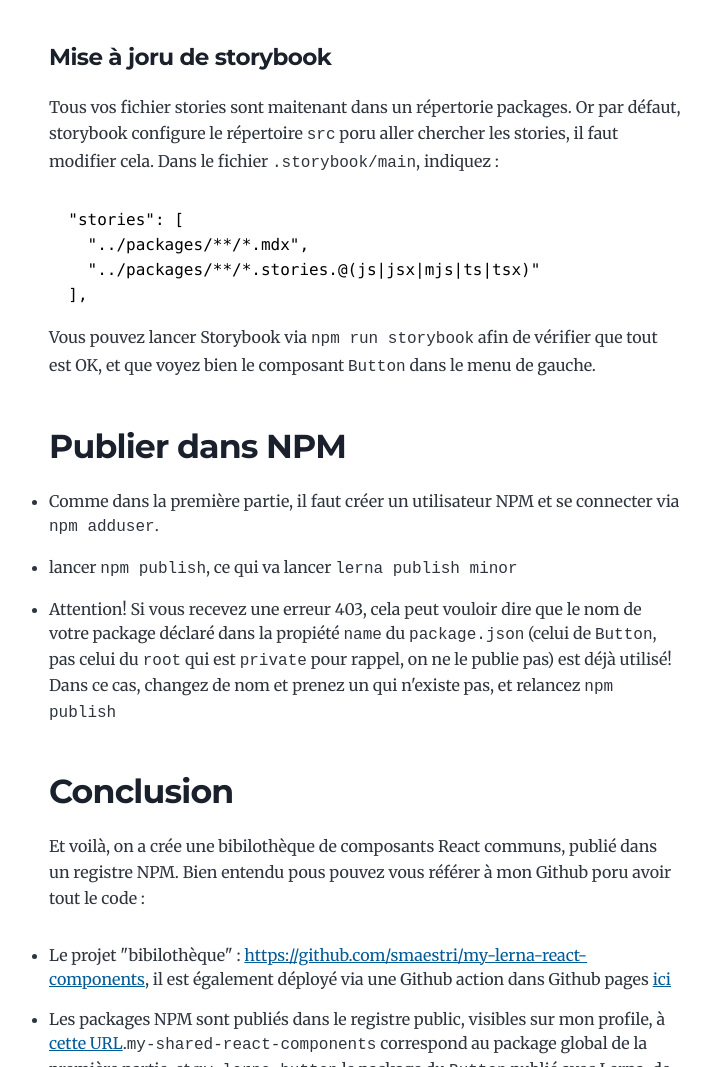
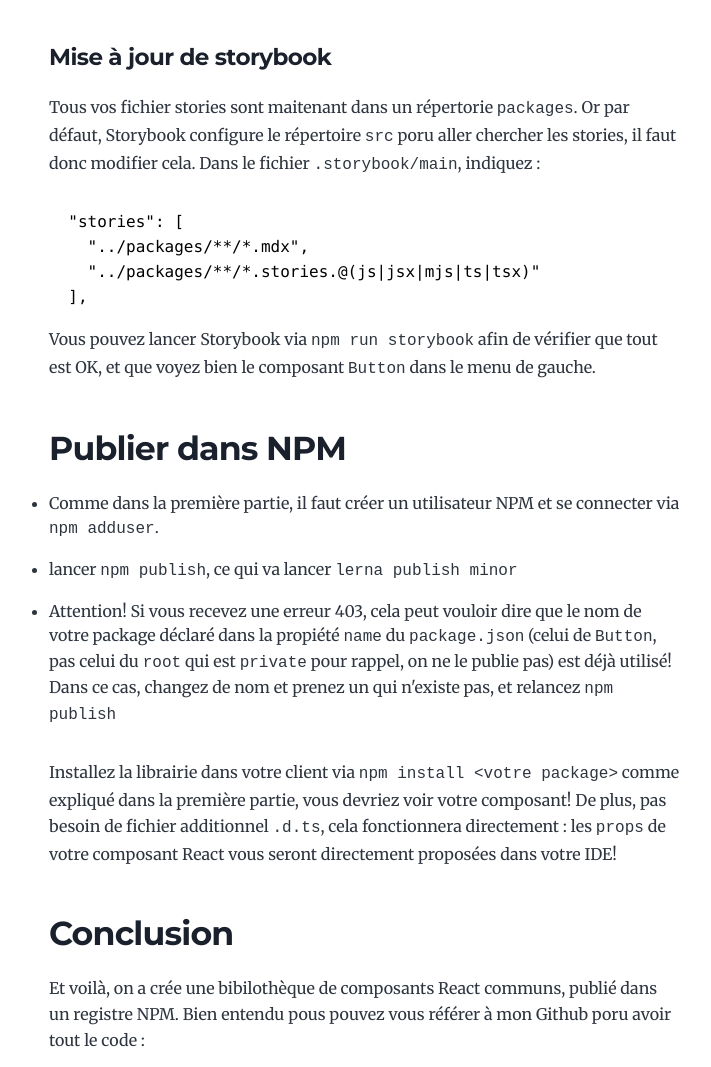
Before and after one commit to smaestri/blog, a Gatsby site: page /2025-03-10-Bibliotheque-React-part2/ in a window 1280 px wide. Shown: the part 4138-5205 px from the top of the page, without its empty margins (275-986 px from the left). Built offline with nearby package versions, Linux system fonts and the light colour scheme; Gatsby itself is replaced by a stand-in of ours; some packages are replaced by stand-ins of ours; code samples lack their colours.

Commit message:
fix typo

````diff
--- a/content/blog/2025-03-10-Bibliotheque-React-part2.md
+++ b/content/blog/2025-03-10-Bibliotheque-React-part2.md
@@ -113,9 +113,9 @@ Voici la section `build` du fichier `package.json` du `root`:
   }
   ```
 
-#### Mise à joru de storybook
+#### Mise à jour de storybook
 
-Tous vos fichier stories sont maitenant dans un répertorie packages. Or par défaut, storybook configure le répertoire `src` poru aller chercher les stories, il faut modifier cela. Dans le fichier `.storybook/main`, indiquez :
+Tous vos fichier stories sont maitenant dans un répertorie `packages`. Or par défaut, Storybook configure le répertoire `src` poru aller chercher les stories, il faut donc modifier cela. Dans le fichier `.storybook/main`, indiquez :
 
 ```json
   "stories": [
@@ -131,6 +131,7 @@ Vous pouvez lancer Storybook via `npm run storybook` afin de vérifier que tout
 - lancer `npm publish`, ce qui va lancer `lerna publish minor`
 - Attention! Si vous recevez une erreur 403, cela peut vouloir dire que le nom de votre package déclaré dans la propiété `name` du `package.json` (celui de `Button`, pas celui du `root` qui est `private` pour rappel, on ne le publie pas) est déjà utilisé! Dans ce cas, changez de nom et prenez un qui n'existe pas, et relancez `npm publish`
 
+Installez la librairie dans votre client via `npm install <votre package>` comme expliqué dans la première partie, vous devriez voir votre composant! De plus, pas besoin de fichier additionnel `.d.ts`, cela fonctionnera directement : les `props` de votre composant React vous seront directement proposées dans votre IDE!
 
 ## Conclusion
 
````
